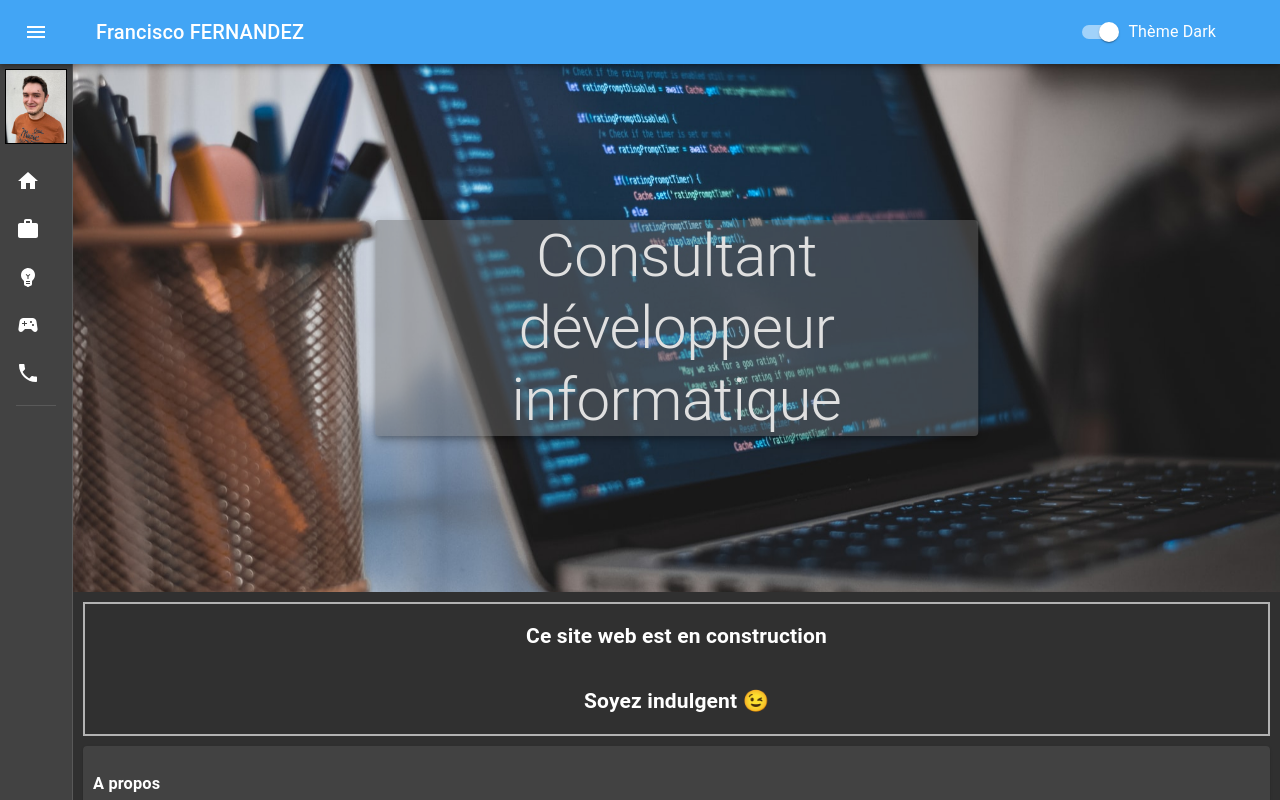
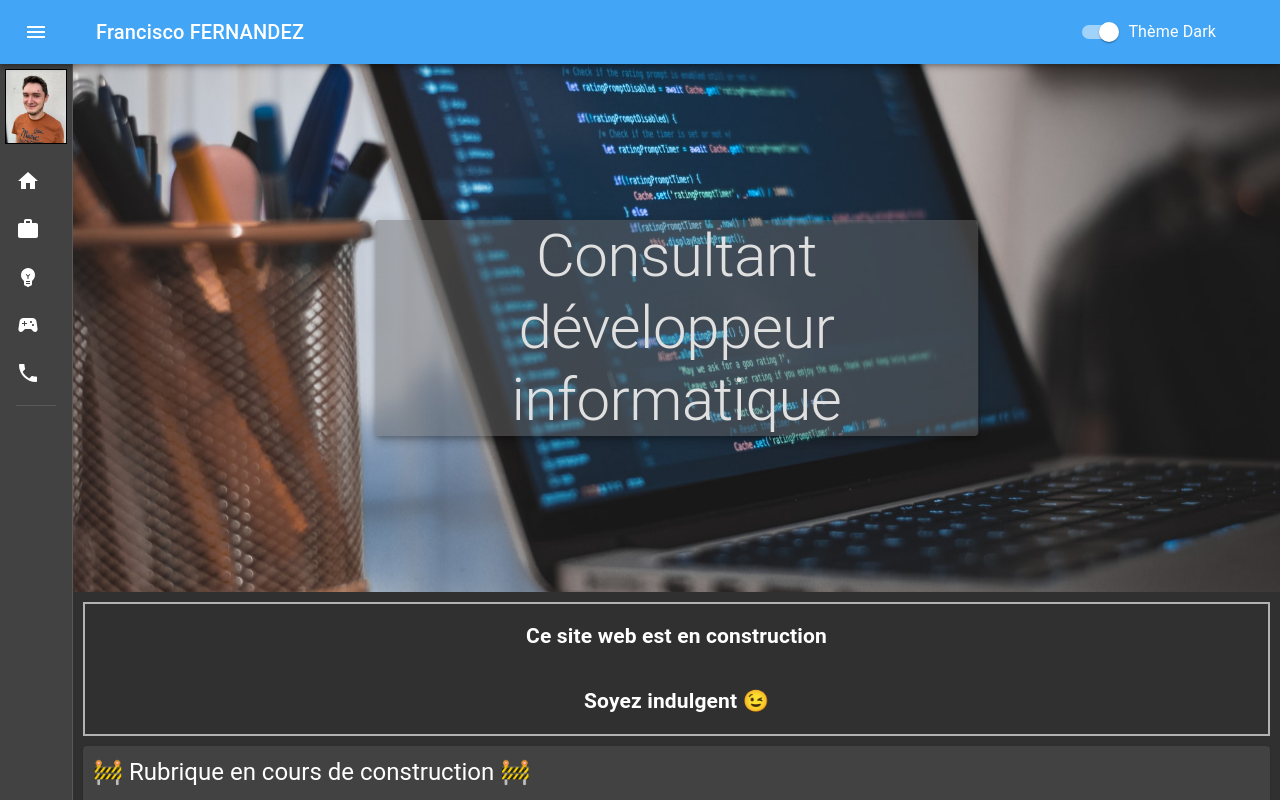
Before and after one commit to Bedhiver/websitefrancisco, a React (Create React App) app: page / in a window 1280 px wide. Shown: the top 800 px of the page. Built offline with nearby package versions, Linux system fonts and the light colour scheme.

Commit message:
chore: adding Construction label

```diff
--- a/src/components/Dashboard.js
+++ b/src/components/Dashboard.js
@@ -66,6 +66,9 @@ export default function Main() {
             position: "relative",
           }}
         >
+          <Typography variant="h5">
+            🚧 Rubrique en cours de construction 🚧
+          </Typography>
           <h3>A propos</h3>
           <Divider />
           <br />
@@ -73,7 +76,6 @@ export default function Main() {
             ― Qui es tu ?
           </Typography>
           <Typography>
-            {/* 🚧 Rubrique en cours de construction 🚧 */}
             Je suis un développeur issu d'une formation sur le langage Java/JEE
             et son écosystème. Après celle-ci, j'ai décidé de m'orienter sur les
             technologies JavaScript. Et je dois avouer que j'en suis tombé
@@ -89,10 +91,10 @@ export default function Main() {
           </Typography>
           <Typography>
             Que dire à mon sujet ?... On va commencer par dire que je suis
-            surtout quelqu'un de très souriant (même en emoji 😊). Je
-            vis à Lille même, et pour rien au monde je ne quitterai ma région
-            natale et sa population 😊. Je suis quelqu'un de simple qui sait
-            savourer les petites choses.
+            surtout quelqu'un de très souriant (même en emoji 😊). Je vis à
+            Lille même, et pour rien au monde je ne quitterai ma région natale
+            et sa population 😊. Je suis quelqu'un de simple qui sait savourer
+            les petites choses.
           </Typography>
           <br />
           <Typography className={customStyle.typoAboutCategoryQuestion}>
```
